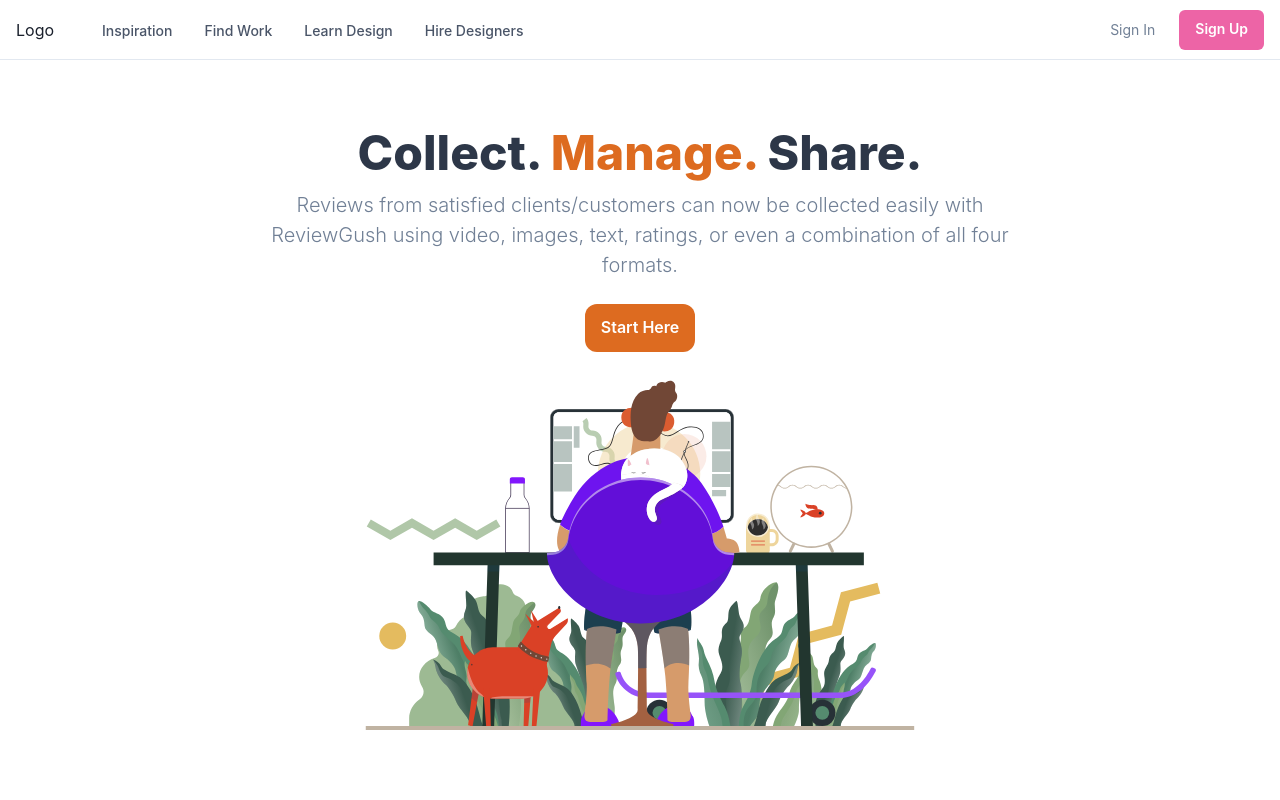
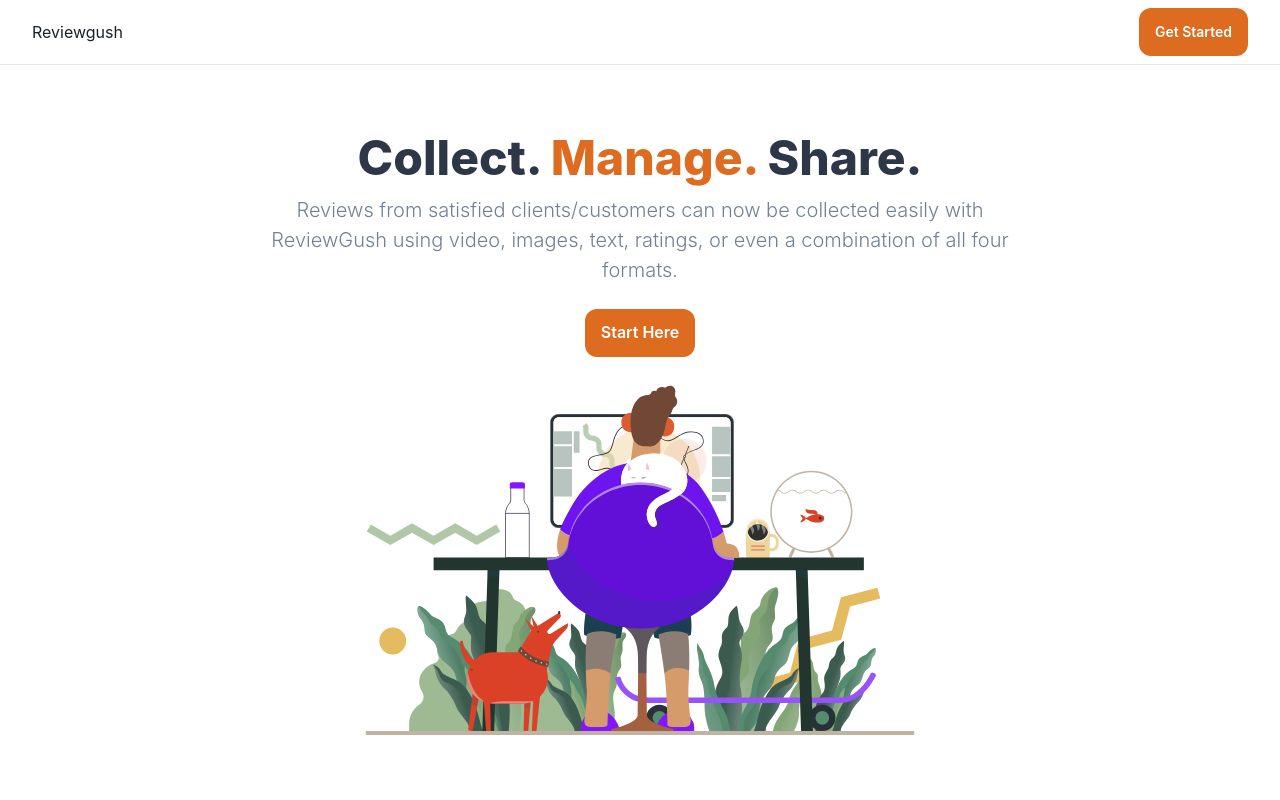
Before and after one commit to josephajibodu/reviewgush, a Next.js app: page / in a window 1280 px wide. Shown: the top 800 px of the page. Built offline with nearby package versions, Linux system fonts and the light colour scheme.

Commit message:
Header refactored

```diff
--- a/components/Layout/Header.tsx
+++ b/components/Layout/Header.tsx
@@ -32,7 +32,7 @@
         color={useColorModeValue('gray.600', 'white')}
         minH={'60px'}
         py={{ base: 2 }}
-        px={{ base: 4 }}
+        px={{ base: 8}}
         borderBottom={1}
         borderStyle={'solid'}
         borderColor={useColorModeValue('gray.200', 'gray.900')}
@@ -55,7 +55,7 @@
             textAlign={useBreakpointValue({ base: 'center', md: 'left' })}
             fontFamily={'heading'}
             color={useColorModeValue('gray.800', 'white')}>
-            Logo
+            Reviewgush
           </Text>
 
           <Flex display={{ base: 'none', md: 'flex' }} ml={10}>
@@ -68,25 +68,20 @@
           justify={'flex-end'}
           direction={'row'}
           spacing={6}>
+
           <Button
             as={'a'}
-            fontSize={'sm'}
-            fontWeight={400}
-            variant={'link'}
-            href={'#'}>
-            Sign In
-          </Button>
-          <Button
             display={{ base: 'none', md: 'inline-flex' }}
             fontSize={'sm'}
             fontWeight={600}
-            color={'white'}
-            bg={'pink.400'}
-            href={'#'}
-            _hover={{
-              bg: 'pink.300',
-            }}>
-            Sign Up
+            rounded={'xl'}
+            minH={12} minW={24}
+            bg="orange.500"
+            color='white'
+            _hover={{ bg: 'orange.600' }}
+            href={'#get-started'}
+          >
+            Get Started
           </Button>
         </Stack>
       </Flex>
@@ -250,42 +245,42 @@
 }
 
 const NAV_ITEMS: Array<NavItem> = [
-  {
-    label: 'Inspiration',
-    children: [
-      {
-        label: 'Explore Design Work',
-        subLabel: 'Trending Design to inspire you',
-        href: '#',
-      },
-      {
-        label: 'New & Noteworthy',
-        subLabel: 'Up-and-coming Designers',
-        href: '#',
-      },
-    ],
-  },
-  {
-    label: 'Find Work',
-    children: [
-      {
-        label: 'Job Board',
-        subLabel: 'Find your dream design job',
-        href: '#',
-      },
-      {
-        label: 'Freelance Projects',
-        subLabel: 'An exclusive list for contract work',
-        href: '#',
-      },
-    ],
-  },
-  {
-    label: 'Learn Design',
-    href: '#',
-  },
-  {
-    label: 'Hire Designers',
-    href: '#',
-  },
+  // {
+  //   label: 'Inspiration',
+  //   children: [
+  //     {
+  //       label: 'Explore Design Work',
+  //       subLabel: 'Trending Design to inspire you',
+  //       href: '#',
+  //     },
+  //     {
+  //       label: 'New & Noteworthy',
+  //       subLabel: 'Up-and-coming Designers',
+  //       href: '#',
+  //     },
+  //   ],
+  // },
+  // {
+  //   label: 'Find Work',
+  //   children: [
+  //     {
+  //       label: 'Job Board',
+  //       subLabel: 'Find your dream design job',
+  //       href: '#',
+  //     },
+  //     {
+  //       label: 'Freelance Projects',
+  //       subLabel: 'An exclusive list for contract work',
+  //       href: '#',
+  //     },
+  //   ],
+  // },
+  // {
+  //   label: 'Learn Design',
+  //   href: '#',
+  // },
+  // {
+  //   label: 'Hire Designers',
+  //   href: '#',
+  // },
 ];
--- a/pages/index.tsx
+++ b/pages/index.tsx
@@ -18,7 +18,7 @@
           <Text mt={2} color="gray.500" fontSize={'xl'} fontWeight="light">
             Reviews from satisfied clients/customers can now be collected easily with ReviewGush using video, images, text, ratings, or even a combination of all four formats.
           </Text>
-          <Button mt={6} rounded={'xl'} minH={12} minW={50} bg="orange.500" color='white' _hover={{ bg: 'orange.600' }}>Start Here</Button>
+          <Button mt={6} rounded={'xl'} minH={12} minW={24} bg="orange.500" color='white' _hover={{ bg: 'orange.600' }}>Start Here</Button>
         </Flex>
         <Image src='/images/developer.svg' alt='Dan Abramov' width={"600px"} />
       </VStack>
```
